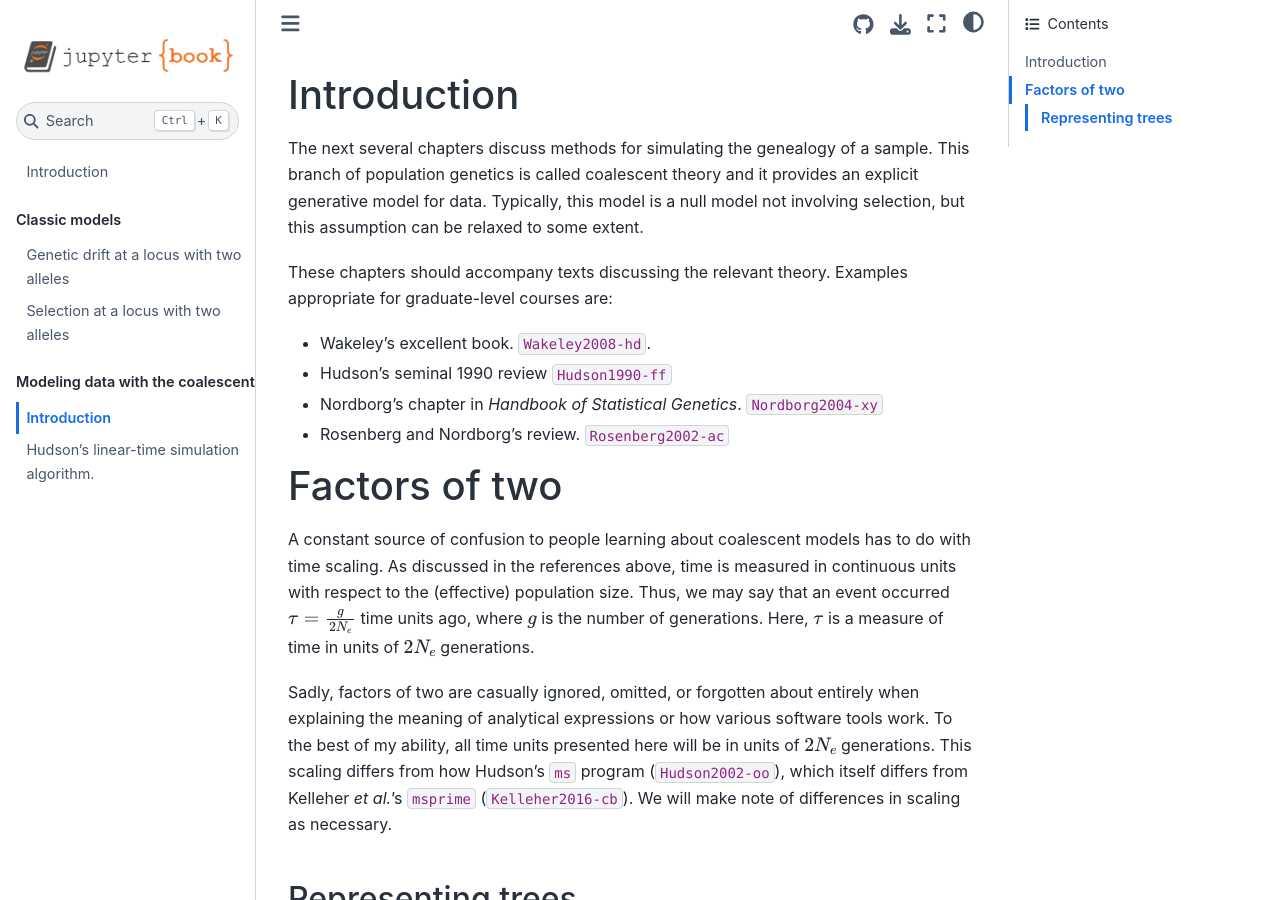
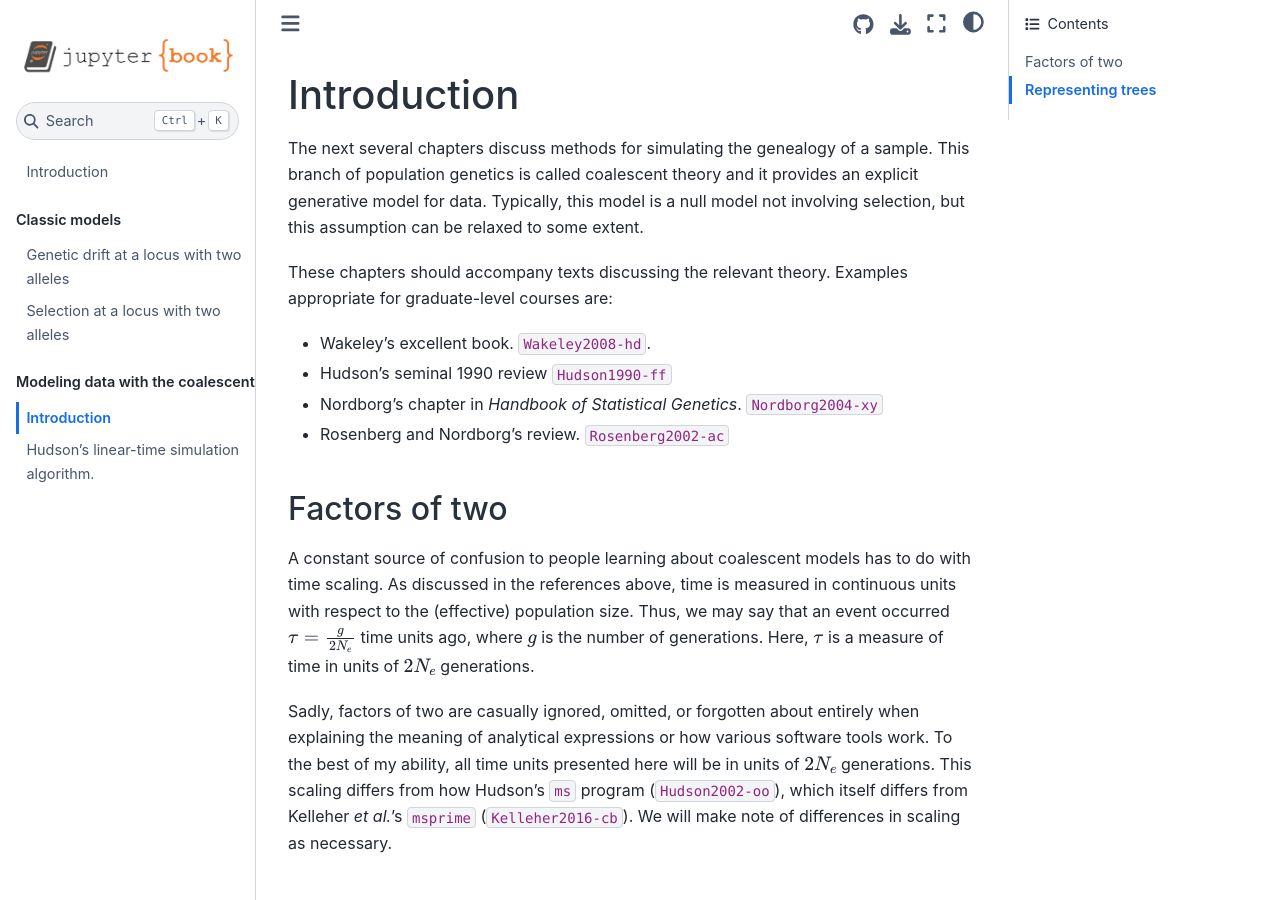
Before and after one commit to ForwardSimulation/intro2simulation, a Jupyter Book: the page built from md/coalescent_intro.md, in a window 1280 px wide and 900 px high. Built offline with Jupyter Book 1.0.4 settings and Sphinx 7.4.7 and the Sphinx Book theme 1.1.4, drawn with Linux system fonts in a browser that asks for light colours; pages that are not in the unit, such as notebooks, are missing from menus; cross-references to code outside the pages are shown as plain code.

Commit message:
Fix header style for section

```diff
--- a/md/coalescent_intro.md
+++ b/md/coalescent_intro.md
@@ -26,7 +26,7 @@
 * Nordborg's chapter in *Handbook of Statistical Genetics*. {cite}`Nordborg2004-xy`
 * Rosenberg and Nordborg's review. {cite}`Rosenberg2002-ac`
 
-# Factors of two
+## Factors of two
 
 A constant source of confusion to people learning about coalescent models has to do with time scaling.
 As discussed in the references above, time is measured in continuous units with respect to the (effective) population size.
```
